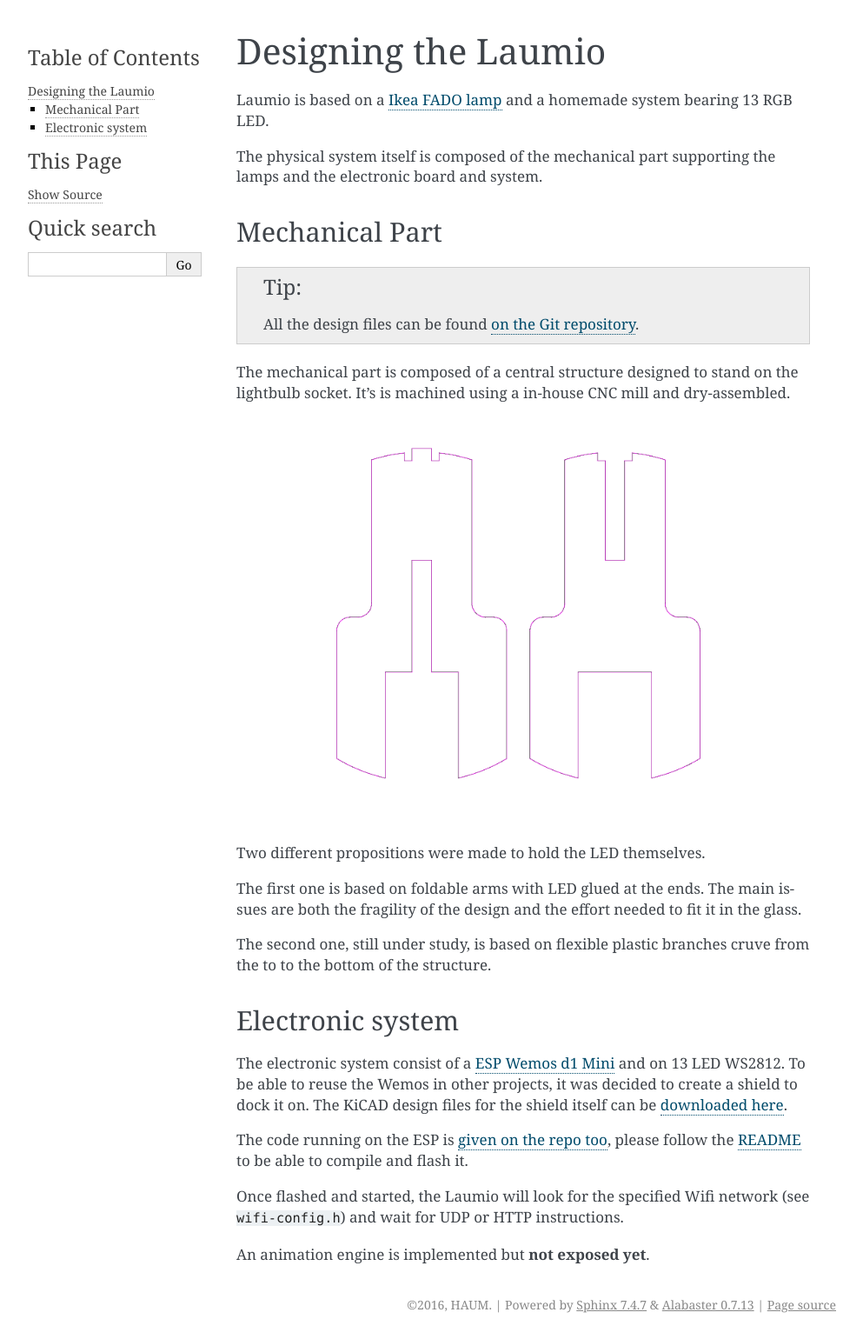
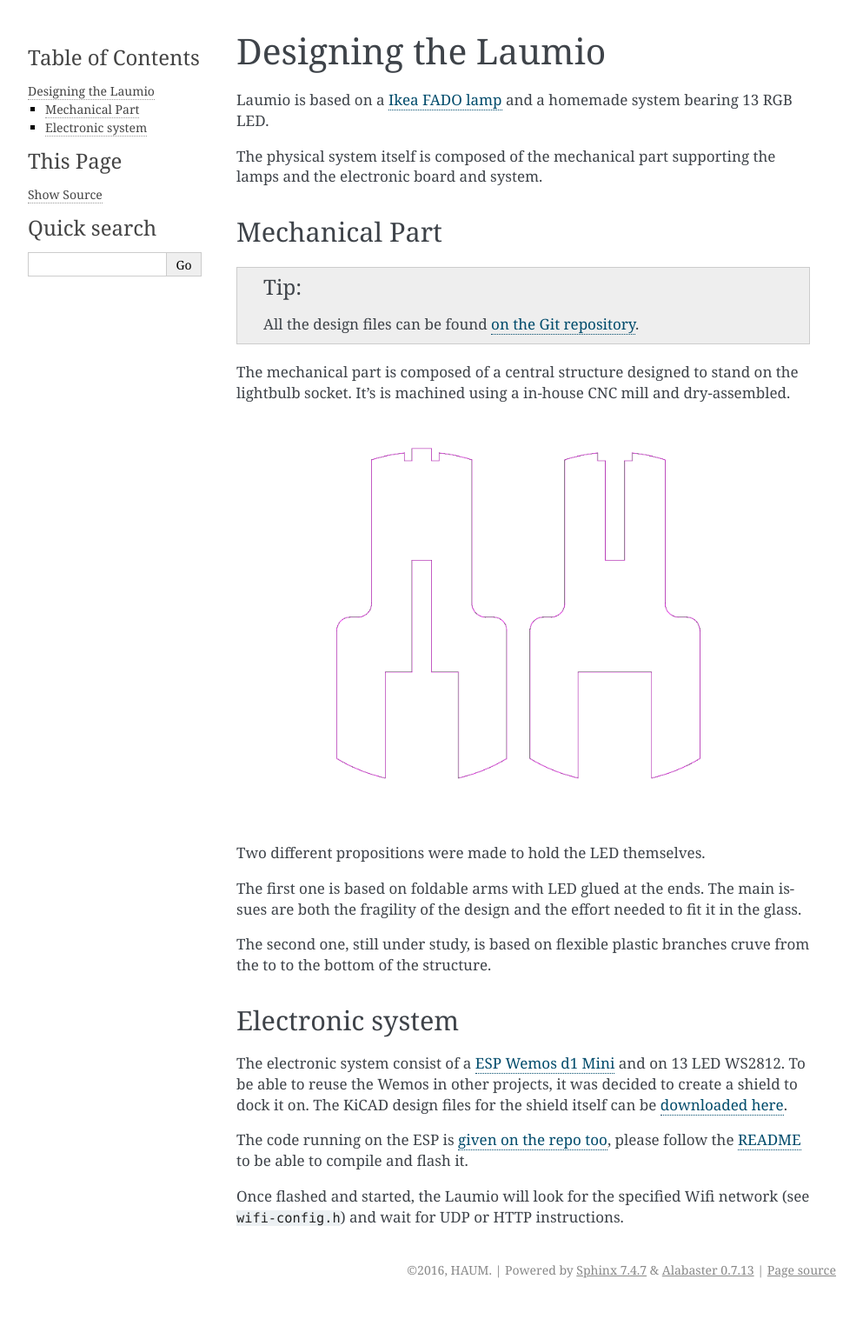
Before and after one commit to haum/laumio, a Sphinx documentation site: the page built from doc/source/design.rst, in a window 1280 px wide. Shown: the whole page at 87% size, without its empty margins (148-1141 px from the left). Built offline with Sphinx 7.4.7, drawn with Linux system fonts in a browser that asks for light colours; after the commit the page ends 1500 px from its top, so only the background shows below that.

Commit message:
Now the animation engine is exposed through UDP

```diff
--- a/doc/source/design.rst
+++ b/doc/source/design.rst
@@ -40,7 +40,6 @@
 Once flashed and started, the Laumio will look for the specified Wifi network (see
 ``wifi-config.h``) and wait for UDP or HTTP instructions.
 
-An animation engine is implemented but **not exposed yet**.
 
 .. _Ikea FADO lamp: http://www.ikea.com/us/en/catalog/products/70096377/
 .. _ESP Wemos d1 Mini: http://www.wemos.cc/Products/d1_mini.html
```
